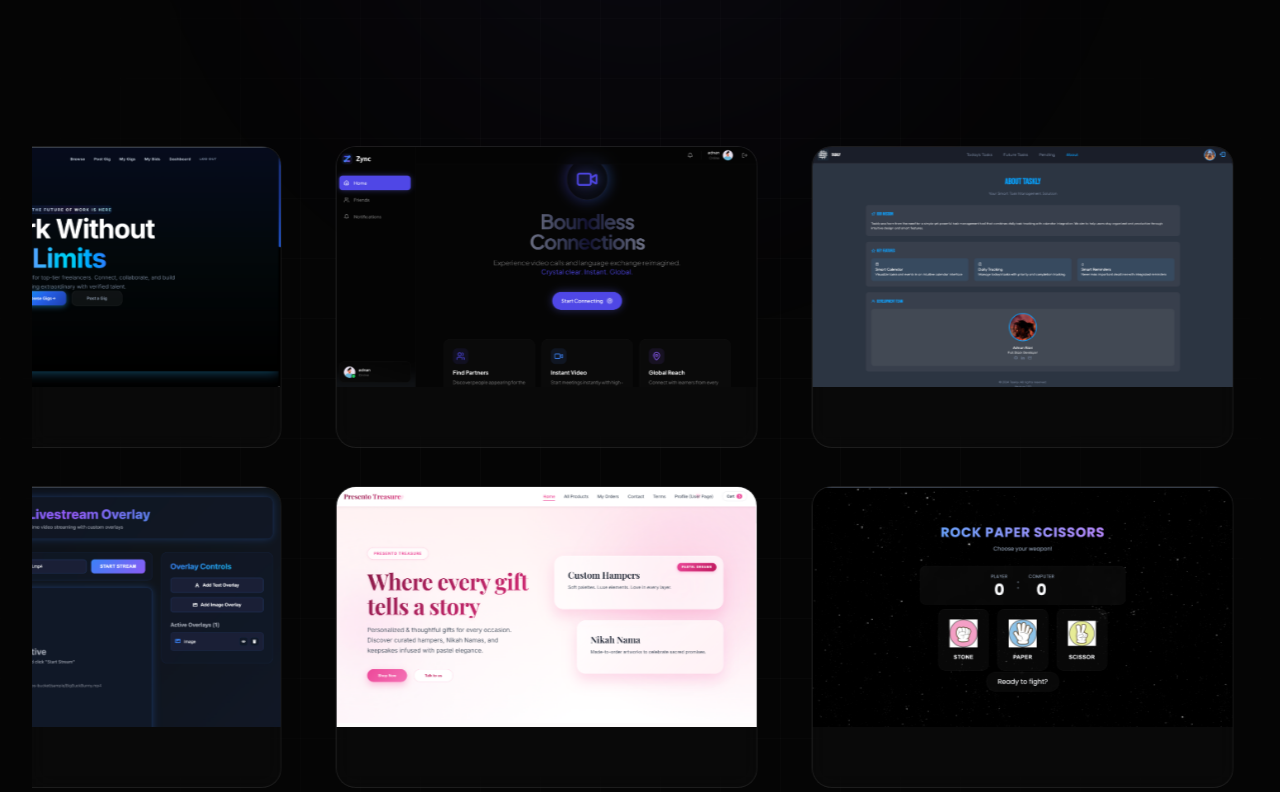
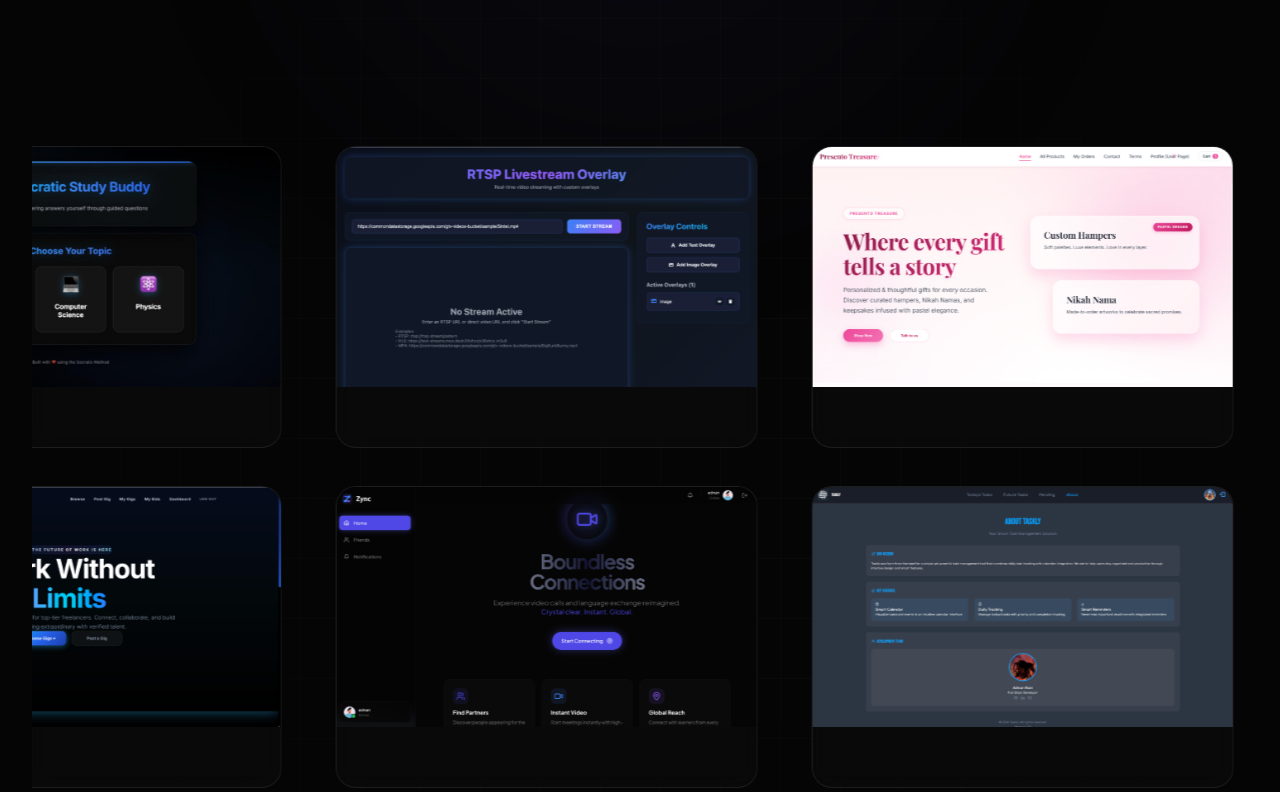
Before and after one commit to adnan275/portfolio, a React (Vite) app: page / in a window 1280 px wide. Shown: the part 2428-3220 px from the top of the page. Built offline with nearby package versions, Linux system fonts and the light colour scheme.

Commit message:
Added Socratic Study Buddy project

```diff
--- a/src/pages/ProjectsPage.jsx
+++ b/src/pages/ProjectsPage.jsx
@@ -7,6 +7,13 @@ import '../styles/ProjectsPage.css';
 import '../styles/Projects.css';
 
 const projects = [
+    {
+        title: 'Socratic Study Buddy',
+        description: 'AI-powered Socratic tutor with intelligent guardrails that guides learning through questions, not answers. Features context retrieval and session management.',
+        tags: ['Flask', 'Python', 'OpenAI API', 'JavaScript', 'CSS3', 'Vercel'],
+        link: 'https://socratic-study-buddy.vercel.app/',
+        image: '/projects/socratic-buddy.png'
+    },
     {
         title: 'GigFlow',
         description: 'Real-time freelance marketplace platform for posting gigs, bidding, and live messaging with Socket.io integration.',
--- a/src/sections/ProjectsPreview.jsx
+++ b/src/sections/ProjectsPreview.jsx
@@ -5,6 +5,13 @@ import '../styles/ProjectsPreview.css';
 import '../styles/Three.css';
 
 const projects = [
+    {
+        title: 'Socratic Study Buddy',
+        description: 'AI-powered Socratic tutor with intelligent guardrails',
+        tags: ['Flask', 'Python', 'OpenAI API'],
+        image: '/projects/socratic-buddy.png',
+        link: 'https://socratic-study-buddy.vercel.app/'
+    },
     {
         title: 'GigFlow',
         description: 'Real-time freelance marketplace',
```
Also changed, not shown: public/projects/socratic-buddy.png (added).
